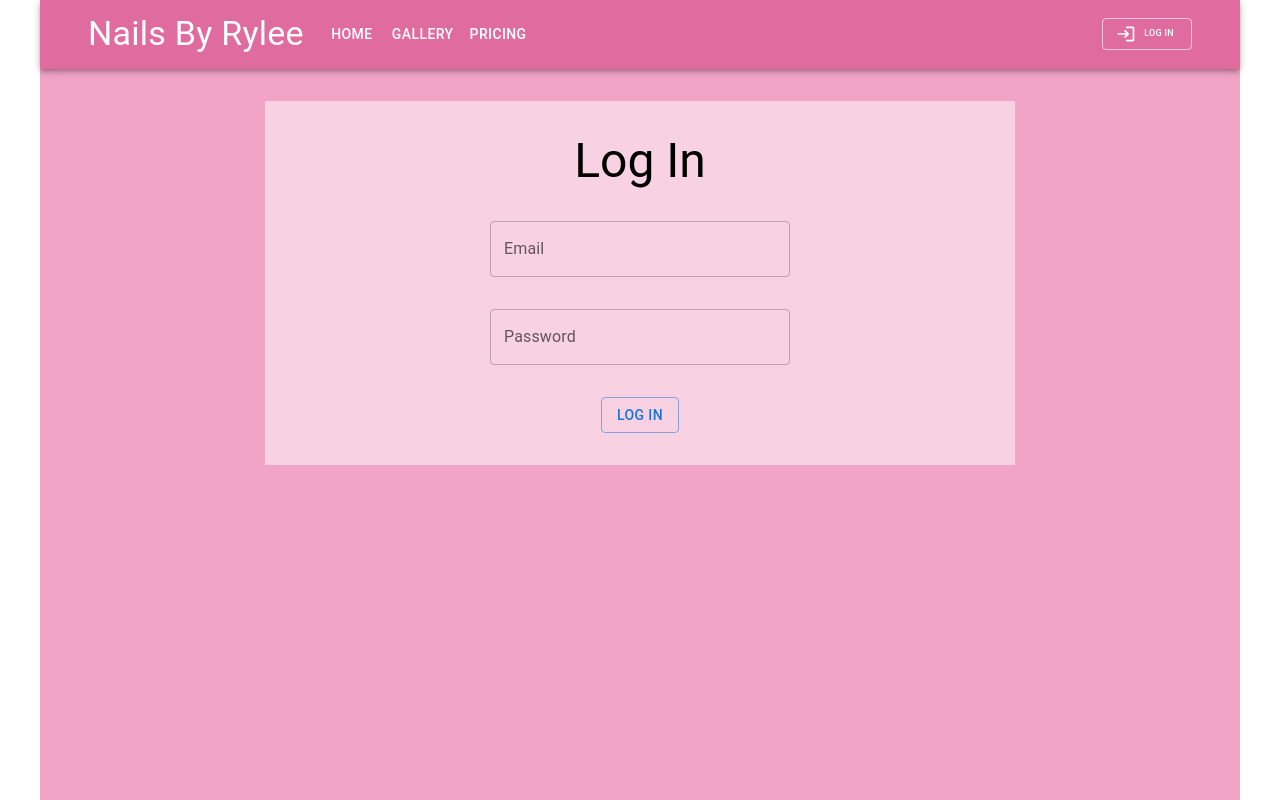
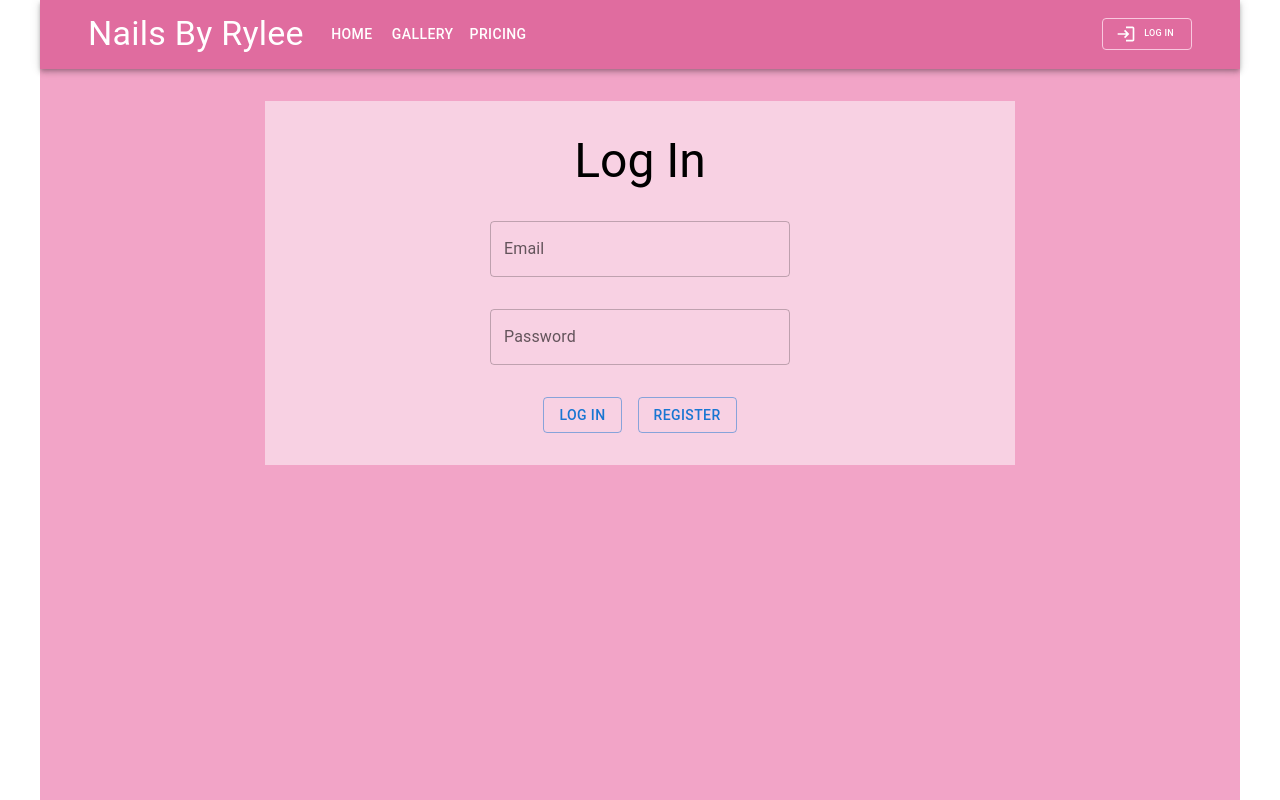
Before and after one commit to Jabene/nbr-v2, a React (Create React App) app: page /log-in in a window 1280 px wide. Built offline with nearby package versions, Linux system fonts and the light colour scheme.

Commit message:
Add error handling to log in, and add log out feature

```diff
--- a/public/index.html
+++ b/public/index.html
@@ -9,7 +9,6 @@
       name="description"
       content="Web site created using create-react-app"
     />
-    <link rel="apple-touch-icon" href="%PUBLIC_URL%/logo192.png" />
     <!--
       manifest.json provides metadata used when your web app is installed on a
       user's mobile device or desktop. See https://developers.google.com/web/fundamentals/web-app-manifest/
@@ -24,7 +23,7 @@
       work correctly both with client-side routing and a non-root public URL.
       Learn how to configure a non-root public URL by running `npm run build`.
     -->
-    <title>React App</title>
+    <title>Nails By Rylee</title>
   </head>
   <body>
     <noscript>You need to enable JavaScript to run this app.</noscript>
--- a/src/components/App/App.js
+++ b/src/components/App/App.js
@@ -1,5 +1,5 @@
 import React from 'react'
-import { Route, Routes } from 'react-router-dom'
+import { Route, Routes, Navigate } from 'react-router-dom'
 import './App.css';
 import Header from '../Header/Header'
 import HomePage from '../HomePage/HomePage'
@@ -11,9 +11,14 @@ import Container from '@mui/material/Container'
 
 
 function App() {
-  const [user, setUser] = React.useState({})
+  const [user, setUser] = React.useState('')
   const [drawerLeft, toggleDrawerLeft] = React.useState(false)
   const [drawerRight, toggleDrawerRight] = React.useState(false)
+  const existingUser = JSON.parse(localStorage.getItem('user'))
+
+  if(!user && existingUser) {
+    setUser(existingUser)
+  }
 
   return (
       <Container maxWidth='lg' sx={{p: '0px !important', backgroundColor: '#F2A4C7', minHeight: {xs: '100vh'}}}>
@@ -22,12 +27,12 @@ function App() {
           <Routes>
             <Route
               path='/'
-              element={<HomePage />}
-            />
+              element={<HomePage />}/>
             <Route
               path='/log-in'
-              element={<LogIn updateUser={setUser}/>}
-            />
+              element={ user ?
+                <Navigate to='/' /> :
+                <LogIn updateUser={setUser}/>}/>
           </Routes>
         </div>
         <DrawerLeft drawerLeft={drawerLeft} toggleDrawerLeft={toggleDrawerLeft} />
--- a/src/components/Drawer/DrawerRight.js
+++ b/src/components/Drawer/DrawerRight.js
@@ -12,6 +12,12 @@ import ScheduleIcon from '@mui/icons-material/Schedule'
 import LogoutIcon from '@mui/icons-material/Logout'
 
 const DrawerRight = ({drawerRight, toggleDrawerRight}) => {
+
+  const logOut = () => {
+    localStorage.clear()
+    window.location.reload()
+  }
+
   return (
     <Drawer anchor='right' open={drawerRight} onClose={() => toggleDrawerRight(false)} sx={{display: 'flex', flexDirection: 'column'}}>
       <List>
@@ -34,14 +40,13 @@ const DrawerRight = ({drawerRight, toggleDrawerRight}) => {
         </ListItem>
 
         <ListItem disablePadding sx={{width: '300px'}}>
-          <ListItemButton>
+          <ListItemButton onClick={logOut}>
             <ListItemIcon>
               <LogoutIcon />
             </ListItemIcon>
             <ListItemText primary='Log out' />
           </ListItemButton>
         </ListItem>
-
       </List>
     </Drawer>
   )
--- a/src/components/LogIn/LogIn.js
+++ b/src/components/LogIn/LogIn.js
@@ -1,27 +1,39 @@
 import React from 'react'
+import { useNavigate } from 'react-router-dom'
 import Grid from '@mui/material/Grid'
 import Typography from '@mui/material/Typography'
 import TextField from '@mui/material/TextField'
 import Button from '@mui/material/Button'
+import Alert from '@mui/material/Alert'
 import apiCalls from '../../apiCalls'
 
 const LogIn = ({ updateUser }) => {
   const [email, changeEmail] = React.useState('')
   const [password, changePassword] = React.useState('')
+  const [register, toggleForm] = React.useState(false)
+  const [error, updateError] = React.useState(false)
+  const [errorMessage, updateErrorMessage] = React.useState('')
 
-  const submit = e => {
-    e.preventDefault()
-    apiCalls.logIn({
-      email,
-      password
-    }).then(response => {
-      if(response[0]) {
-        console.log('success', response[0])
-        updateUser(response[0])
-      } else {
-        console.log('error', response)
-      }
-    })
+  const logIn = async () => {
+    register && toggleForm(false)
+    const user = await apiCalls.logIn({ email, password })
+    user[0] ? saveUserInfo(user[0]) : handleError(true, `We couldn't find an account with those credentials`)
+
+  }
+
+  const saveUserInfo = user => {
+    updateUser(user)
+    localStorage.setItem('user', JSON.stringify(user))
+  }
+
+  const handleError = (error, message) => {
+    updateError(error)
+    updateErrorMessage(message)
+  }
+
+
+  const registerUser = e => {
+    !register && toggleForm(true)
   }
 
   return (
@@ -30,14 +42,17 @@ const LogIn = ({ updateUser }) => {
         <Typography variant='h3'>Log In</Typography>
       </Grid>
       <Grid item xs={12} mt={4} >
-        <TextField id='email' label='Email' type='email' variant='outlined' onChange={e => changeEmail(e.target.value)} sx={{minWidth: '300px'}} />
+        <TextField id='email' error={error} label='Email' type='email' variant='outlined' onChange={e => changeEmail(e.target.value)} sx={{minWidth: '300px'}} />
       </Grid>
       <Grid item xs={12} mt={4} >
-        <TextField id='password' label='Password' type='password' variant='outlined' onChange={e => changePassword(e.target.value)} sx={{minWidth: '300px'}} />
+        <TextField id='password' error={error} label='Password' type='password' variant='outlined' onChange={e => changePassword(e.target.value)} sx={{minWidth: '300px'}} />
       </Grid>
       <Grid item xs={12} my={4} >
-        <Button onClick={submit} variant='outlined'>Log In</Button>
+        {error && <Alert severity='error'>{errorMessage}</Alert>}
+        <Button onClick={logIn} variant='outlined' sx={{ mx: 1}}>Log In</Button>
+        <Button onClick={registerUser} variant='outlined' sx={{ mx: 1}}>Register</Button>
       </Grid>
+      {register && <><p>hi</p></>}
     </Grid>
   )
 }
```
Also changed, not shown: 1 other file (tests, documents, lock files or other folders).
